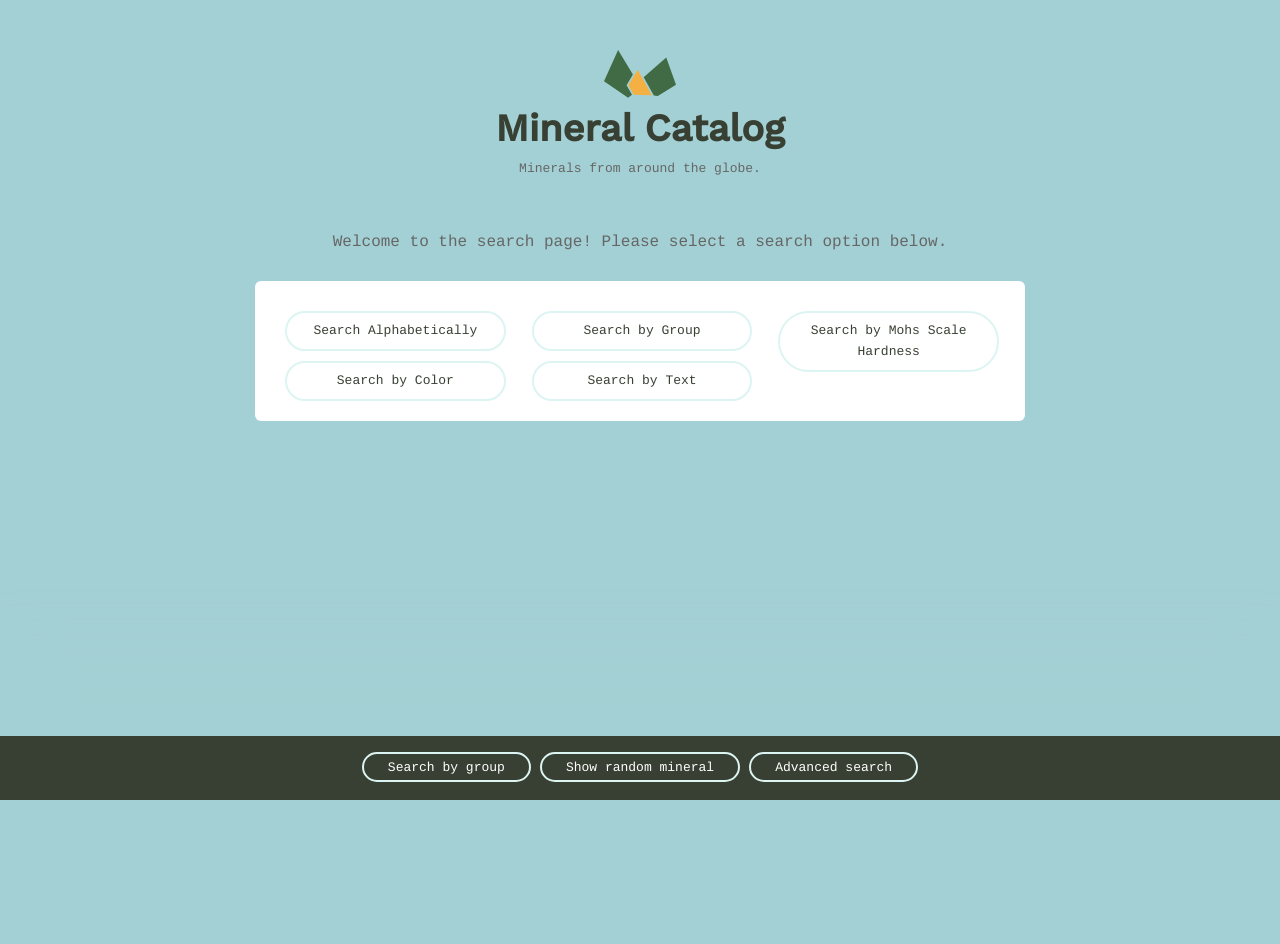
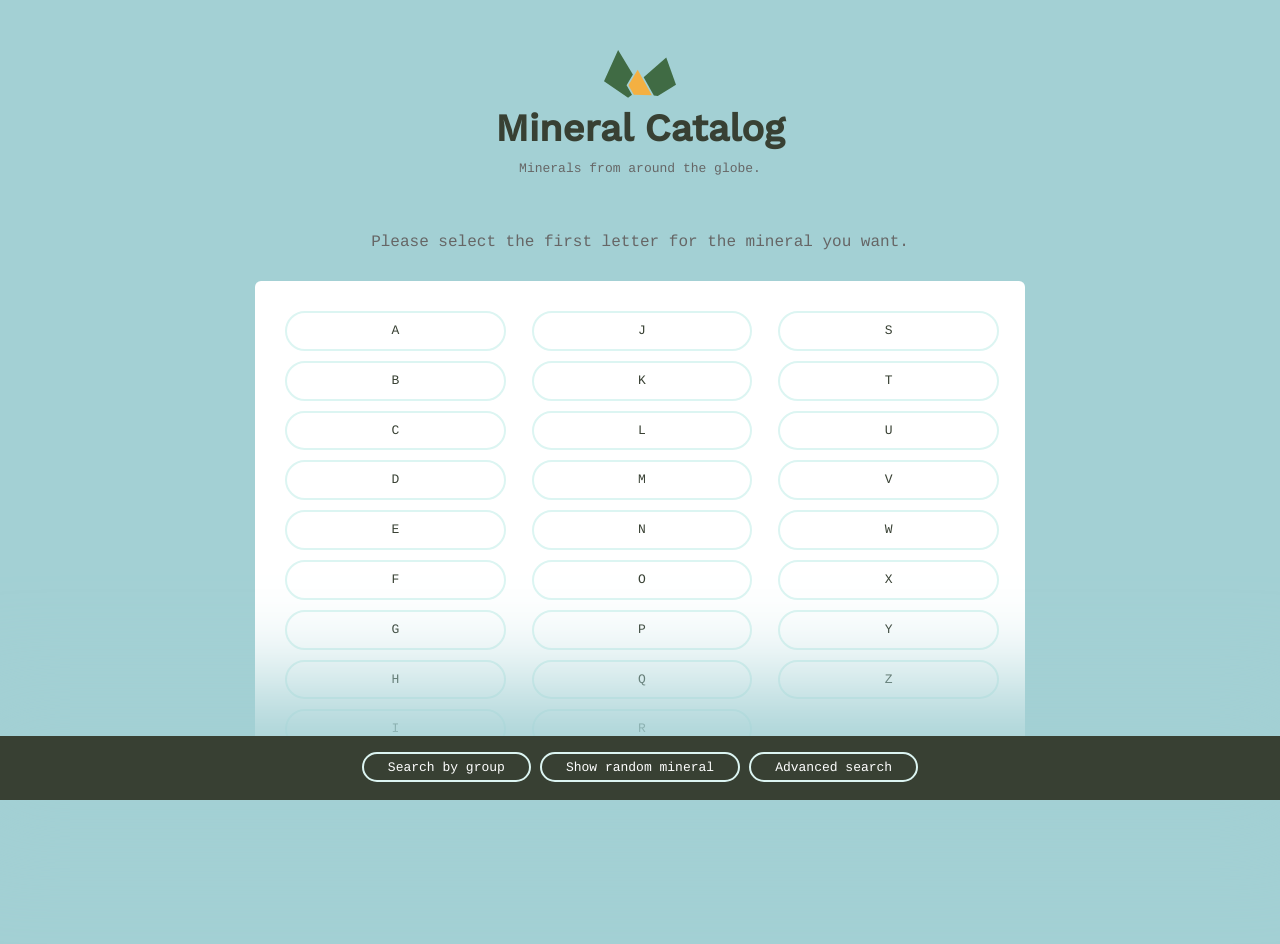
Before and after one commit to Zachary-Jackson/Searchable-Mineral-Catalog, a Django app: page /search/letter in a window 1280 px wide. Before the commit the page ends 800 px from the top, so only its background shows below. Run offline with Django 3.2, Linux system fonts and the light colour scheme; parts of the project's set-up code (start-up, migrations or seed data) failed here and were passed over.

Commit message:
Searchable Mineral Catalog Beta V1.1
The ability to search by etter has been added. More tests have been written and some of the templates have been updated.

```diff
--- a/mineral_catalog_project/config/settings.py
+++ b/mineral_catalog_project/config/settings.py
@@ -37,7 +37,7 @@
     'django.contrib.sessions',
     'django.contrib.messages',
     'django.contrib.staticfiles',
-    # 'debug_toolbar',
+    'debug_toolbar',
     'mineral_catalog.minerals',
 ]
 
--- a/mineral_catalog_project/mineral_catalog/minerals/templates/minerals/search.html
+++ b/mineral_catalog_project/mineral_catalog/minerals/templates/minerals/search.html
@@ -8,19 +8,19 @@
 {% block content %}
 <ul class="minerals__container">
   <li class="minerals__item">
-    <a class="minerals__anchor" href="/search/letter">Search Alphabetically</a>
+    <a class="minerals__anchor" href="{% url 'minerals:search_letter' %}">Search Alphabetically</a>
   </li>
   <li class="minerals__item">
-    <a class="minerals__anchor" href="/search/color">Search by Color</a>
+    <a class="minerals__anchor" href="{% url 'minerals:search_letter' %}">Search by Color</a>
   </li>
   <li class="minerals__item">
-    <a class="minerals__anchor" href="/search/group">Search by Group</a>
+    <a class="minerals__anchor" href="{% url 'minerals:search_group' %}">Search by Group</a>
   </li>
   <li class="minerals__item">
-    <a class="minerals__anchor" href="/search/text">Search by Text</a>
+    <a class="minerals__anchor" href="{% url 'minerals:search_letter' %}">Search by Text</a>
   </li>
   <li class="minerals__item">
-    <a class="minerals__anchor" href="/search/mohsscale">Search by Mohs Scale Hardness</a>
+    <a class="minerals__anchor" href="{% url 'minerals:search_letter' %}">Search by Mohs Scale Hardness</a>
   </li>
 </ul>
 {% endblock %}
--- /dev/null
+++ b/mineral_catalog_project/mineral_catalog/minerals/templates/minerals/search_letter.html
@@ -0,0 +1,15 @@
+{% extends "layout.html" %}
+
+{% block content_title %}
+  <p class="search__header">{{ content_title }}</p>
+{% endblock %}
+
+{% block content %}
+<ul class="minerals__container">
+  {% for letter in letters %}
+  <li class="minerals__item">
+    <a class="minerals__anchor" href="{% url 'minerals:search_letter_selected' pk=letter %}">{{letter}}</a>
+  </li>
+  {% endfor %}
+</ul>
+{% endblock %}
--- a/mineral_catalog_project/mineral_catalog/minerals/urls.py
+++ b/mineral_catalog_project/mineral_catalog/minerals/urls.py
@@ -6,6 +6,9 @@
     url(r'^$', views.home, name='home'),
     url(r'detail/(?P<pk>\d+)/$', views.detail, name='detail'),
     url(r'random', views.random_mineral, name='random_mineral'),
+    url(r'search/letter/(?P<pk>[\w\-]+)/$',
+        views.search_letter_selected, name='search_letter_selected'),
+    url(r'search/letter', views.search_letter, name='search_letter'),
     url(r'search/group/(?P<pk>[\w\-]+)/$',
         views.search_group_selected, name='search_group_selected'),
     url(r'search/group', views.search_group, name='search_group'),
--- a/mineral_catalog_project/mineral_catalog/minerals/views.py
+++ b/mineral_catalog_project/mineral_catalog/minerals/views.py
@@ -1,3 +1,5 @@
+import collections
+import string
 import random
 
 from django.shortcuts import get_object_or_404, render
@@ -36,6 +38,29 @@
     return render(request, 'minerals/search.html')
 
 
+def search_letter(request):
+    '''This takes the user to the search letter page.'''
+    letters = string.ascii_uppercase
+    letters = collections.OrderedDict.fromkeys(letters)
+    content_title = "Please select the first letter for the mineral you want."
+    return render(request, 'minerals/search_letter.html',
+                  {'letters': letters, 'content_title': content_title})
+
+
+def search_letter_selected(request, pk):
+    '''This returns the search results for a letter the user has chosen.'''
+    mineral_list = Mineral.objects.all()
+    minerals = []
+    # This gets every mineral that matches the pk.
+    for item in mineral_list:
+        if item.name[0].upper() == pk.upper():
+            minerals.append(item)
+    content_title = ("You are searching by the letter " + pk.title() + ".")
+    return render(
+        request, 'minerals/mineral_list.html',
+        {'minerals': minerals, 'content_title': content_title})
+
+
 def search_group(request):
     '''This takes the user to the search group page.'''
     return render(request,
@@ -44,8 +69,8 @@
 
 def search_group_selected(request, pk):
     '''This returns the search results for a group the user searched.'''
-    mineral = Mineral.objects.all().filter(group__icontains=pk)
+    minerals = Mineral.objects.all().filter(group__icontains=pk)
     content_title = ("You are searching by " + pk.title() + ".")
     return render(
         request, 'minerals/mineral_list.html',
-        {'minerals': mineral, 'content_title': content_title})
+        {'minerals': minerals, 'content_title': content_title})
```
Also changed, not shown: mineral_catalog_project/mineral_catalog/minerals/tests.py (+29 -1 lines).
